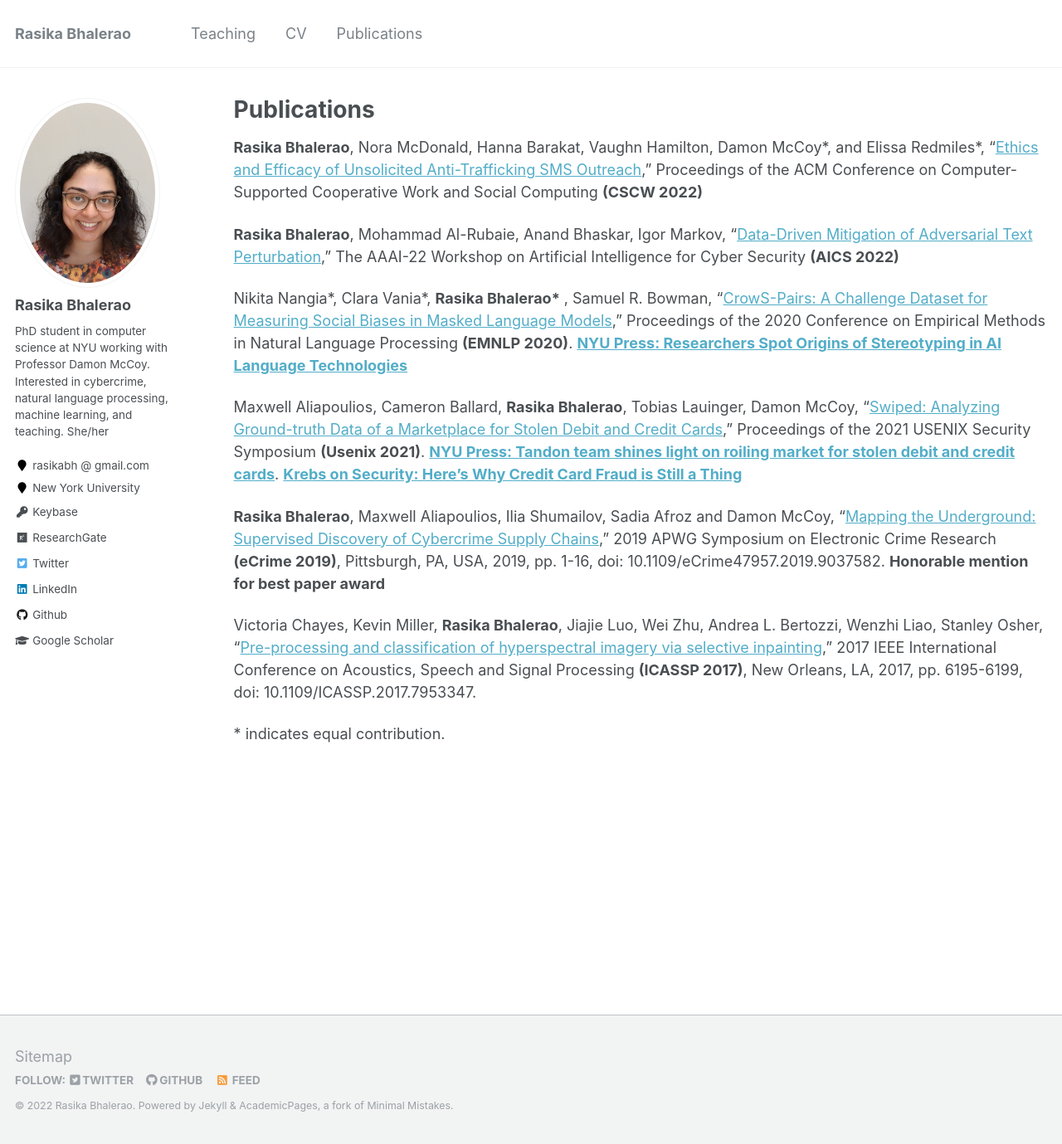
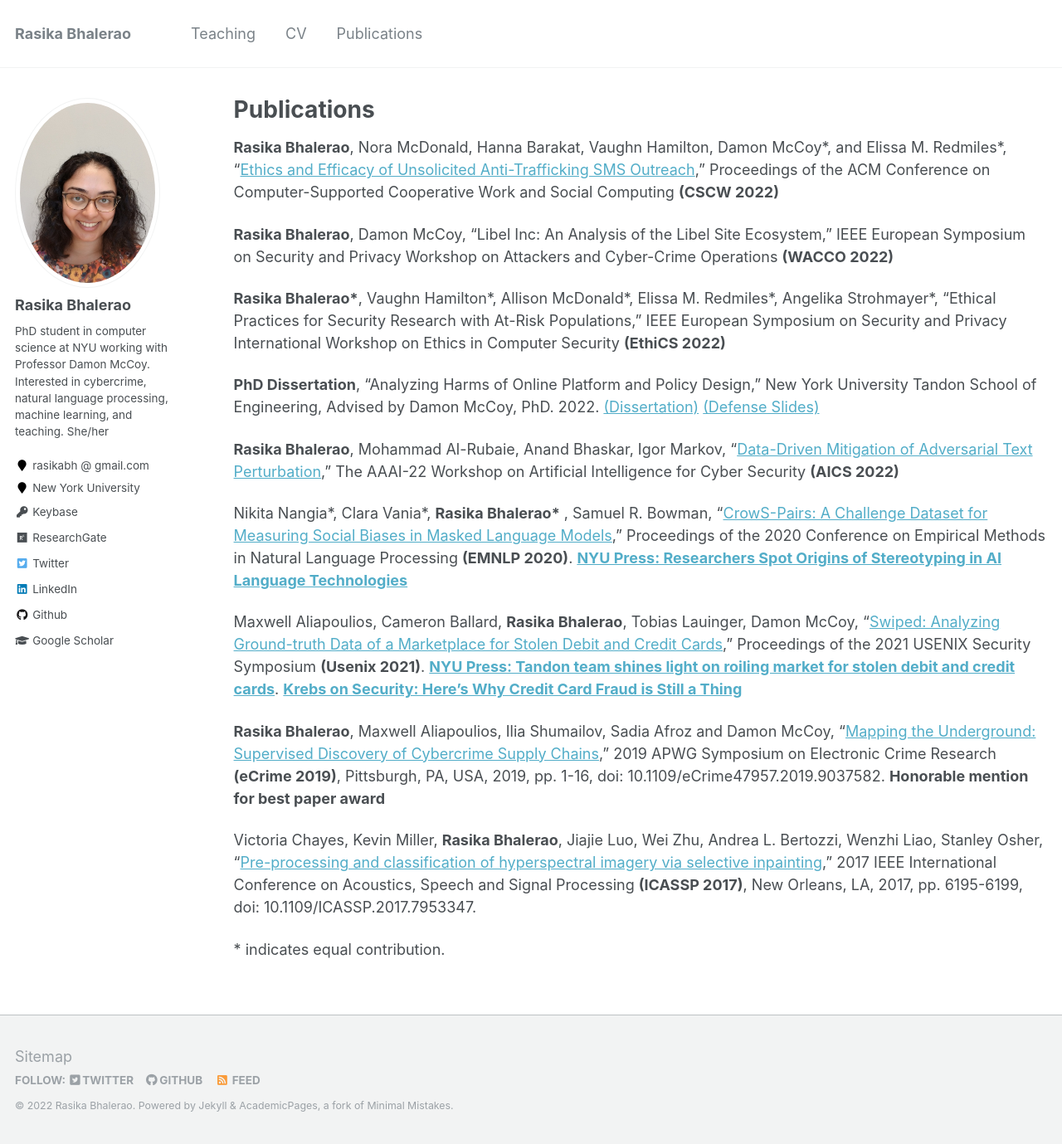
Before and after one commit to rasikabh/rasikabh.github.io, a Jekyll site: the page built from _pages/publications.md, in a window 1280 px wide and 1379 px high. Shown: the whole window at 83% size. Built offline with Jekyll 4.4.1, drawn with Linux system fonts in a browser that asks for light colours.

Commit message:
Update publications.md

```diff
--- a/_pages/publications.md
+++ b/_pages/publications.md
@@ -11,9 +11,15 @@ author_profile: true
 
 {% include base_path %}
 
-**Rasika Bhalerao**, Nora McDonald, Hanna Barakat, Vaughn Hamilton, Damon McCoy\*, and Elissa Redmiles\*,
+**Rasika Bhalerao**, Nora McDonald, Hanna Barakat, Vaughn Hamilton, Damon McCoy\*, and Elissa M. Redmiles\*,
 "[Ethics and Efficacy of Unsolicited Anti-Trafficking SMS Outreach](https://arxiv.org/abs/2202.09527)," Proceedings of the ACM Conference on
 Computer-Supported Cooperative Work and Social Computing **(CSCW 2022)**
+
+**Rasika Bhalerao**, Damon McCoy, "Libel Inc: An Analysis of the Libel Site Ecosystem," IEEE European Symposium on Security and Privacy Workshop on Attackers and Cyber-Crime Operations **(WACCO 2022)**
+
+<b>Rasika Bhalerao\*</b>, Vaughn Hamilton\*, Allison McDonald\*, Elissa M. Redmiles\*, Angelika Strohmayer\*, "Ethical Practices for Security Research with At-Risk Populations," IEEE European Symposium on Security and Privacy International Workshop on Ethics in Computer Security **(EthiCS 2022)**
+
+**PhD Dissertation**, "Analyzing Harms of Online Platform and Policy Design," New York University Tandon School of Engineering, Advised by Damon McCoy, PhD. 2022. [(Dissertation)](https://drive.google.com/file/d/1-AB9afFe662hFIe0JXrsHI-tNoIMiNrA/view?usp=sharing) [(Defense Slides)](https://drive.google.com/file/d/1_l8-v1fDbGzs7p_nfRS-3rH4gwv1EGs2/view?usp=sharing)
 
 **Rasika Bhalerao**, Mohammad Al-Rubaie, Anand Bhaskar, Igor Markov, "[Data-Driven Mitigation of
 Adversarial Text Perturbation](https://arxiv.org/abs/2202.09483)," The AAAI-22 Workshop on Artificial Intelligence for Cyber Security **(AICS
```
